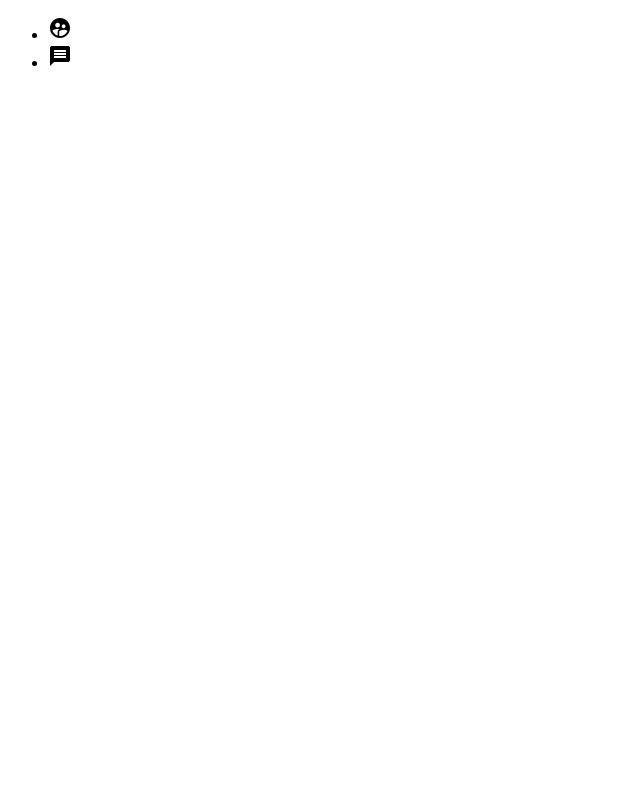
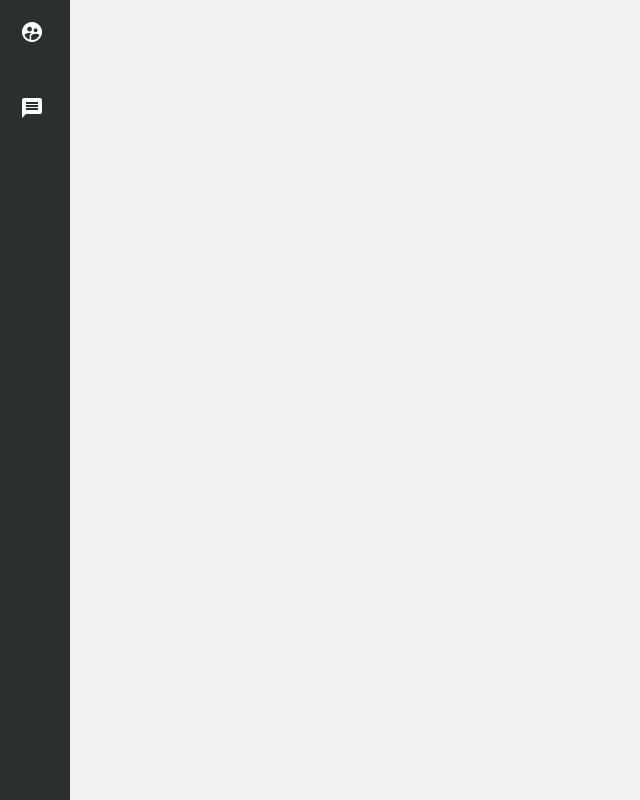
Before and after one commit to theRealAbdurrahman/ng6-practice, an Angular app: page / in a window 1280 px wide. Shown: the whole page, without its empty margins (0-640 px from the left). Built offline with nearby package versions, Linux system fonts and the light colour scheme.

Commit message:
sidebar and its styling & global styles

```diff
--- a/src/app/app.component.html
+++ b/src/app/app.component.html
@@ -1,6 +1,6 @@
 <div id="container">
-  <app-sidebar></app-sidebar>
   <div id="content">
+    <app-sidebar></app-sidebar>
     <router-outlet></router-outlet>
   </div>
 </div>
--- a/src/app/sidebar/sidebar.component.scss
+++ b/src/app/sidebar/sidebar.component.scss
@@ -0,0 +1,17 @@
+nav {
+  background-color: #2D2E2E;
+  height: 100%;
+  ul {
+    padding: 0;
+    margin: 0;
+    li {
+      a {
+        color: #fff;
+        display: block;
+      }
+      .activated {
+        background-color: #00a8ff;
+      }
+    }
+  }
+}
--- a/src/styles.scss
+++ b/src/styles.scss
@@ -1 +1,32 @@
 /* You can add global styles to this file, and also import other style files */
+
+body {
+  margin: 0;
+  background-color: #f2f2f2;
+  font-family: 'Montserrat', sans-serif;
+  height: 100vh;
+}
+
+#container {
+  display: grid;
+  grid-template-columns: 70px auto;
+  height: 100%;
+  #content {
+    // padding: 30px 50px;
+    ul {
+      margin: 0;
+      padding: 0;
+      list-style-type: none !important;
+      li {
+        color: #fff;
+        border-radius: 8px;
+        padding: 20px;
+        margin-bottom: 8px; // display: inherit;
+        a {
+          font-size: 1em;
+          font-weight: 300;
+        }
+      }
+    }
+  }
+}
```
